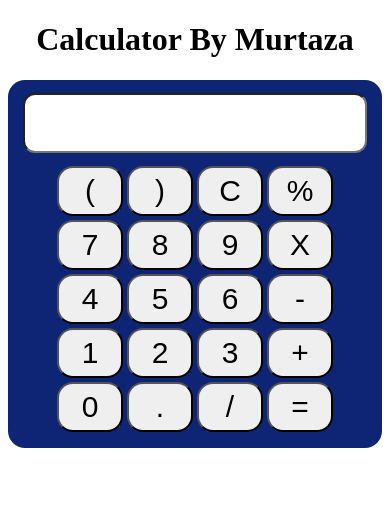
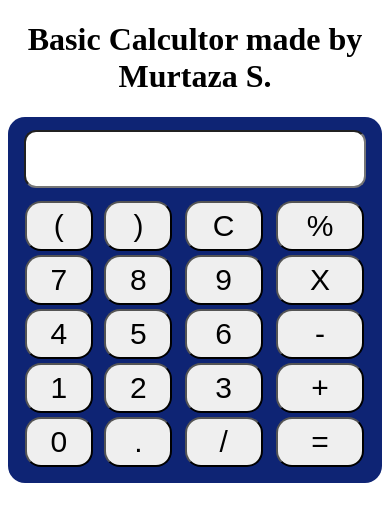
Before and after one commit to MurtazaSiddiqui/Calculator, a plain HTML site: page index.html in a window 390 px wide. Drawn offline with Linux system fonts and the light colour scheme.

Commit message:
Add files via upload

```diff
--- a/index.html
+++ b/index.html
@@ -11,7 +11,7 @@
 
 <body>
     <div class="container">
-        <h1>Calculator By Murtaza</h1>
+        <h1>Basic Calcultor made by Murtaza S.</h1>
     </div>
     <!--container-->
 
--- a/style.css
+++ b/style.css
@@ -36,9 +36,11 @@ button{
     border-radius: 16px;
 }
 @media only screen and (max-width: 767px){
-    button{
+    button {
         width: 66px;
         height: 50px;
+        width: 100%;
+        max-width: 90%;
     }
     .calculator{
         width: 100%;
@@ -48,8 +50,13 @@ button{
         height: 54px;
         border-radius: 12px !important;
         margin-bottom: 10px;
-        width: 90%;
+        width: 85%;
+        padding: 0 10px;
+    }
+    table {
+        /* margin: auto; */
+        width: 100%;
+        padding: 0 10px;
     }
 
-
 }
```
